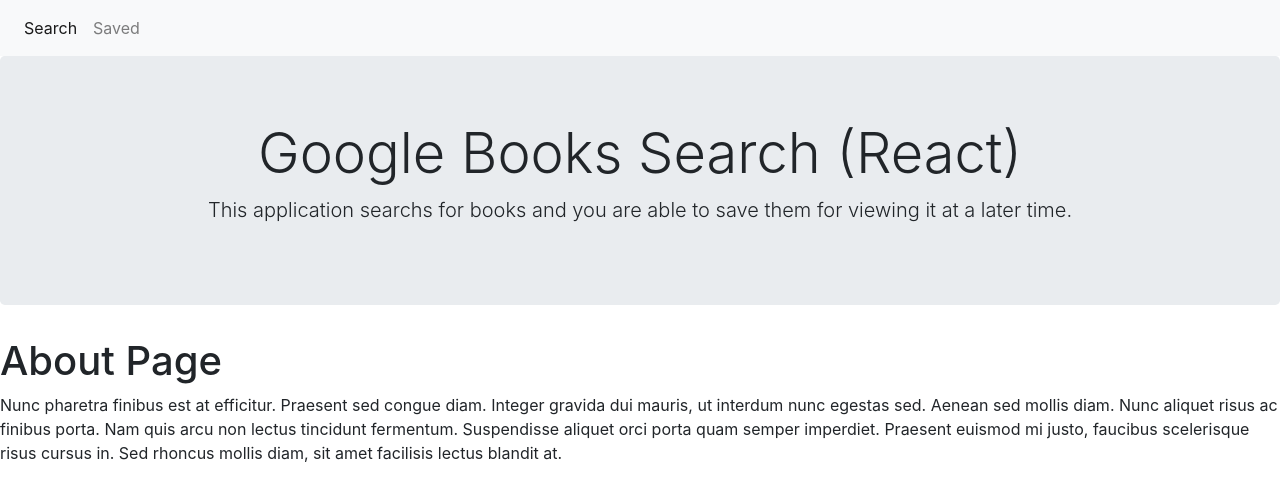
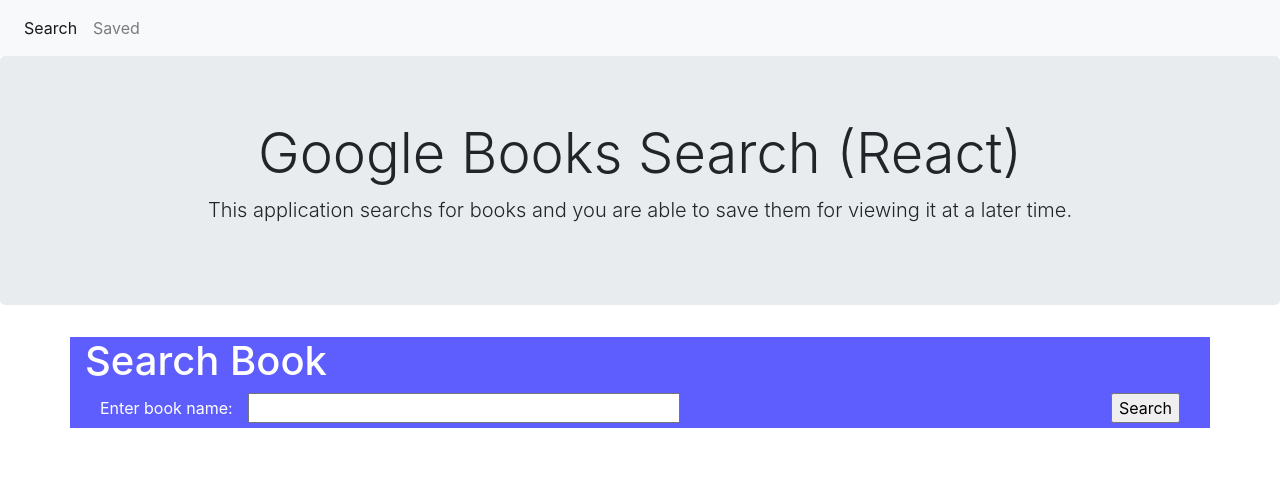
Before and after one commit to zachyingling/googlebookssearch-mern, a React (Create React App) app in the folder client/: page / in a window 1280 px wide. Shown: the top 500 px of the page. Built offline with nearby package versions, Linux system fonts and the light colour scheme.

Commit message:
changing the name to search container and adding the search container to the webpage

```diff
--- a/client/src/components/Results/index.js
+++ b/client/src/components/Results/index.js
@@ -0,0 +1,11 @@
+import React from "react";
+
+function Results () {
+  return (
+    <div>
+
+    </div>
+  );
+}
+
+export default Results;
--- /dev/null
+++ b/client/src/components/SearchContainer/index.js
@@ -0,0 +1,17 @@
+import React from "react";
+import "./style.css";
+
+function SearchContainer () {
+  return (
+    <div className="container" id="mainContainer">
+      <h1 className="text">Search Book</h1>
+      <form className="container">
+        <label for="bookName" className="text">Enter book name: </label>
+        <input type="text" id="bookName" name="bookName"/>
+        <input type="submit" id="searchBook" name="searchBook" value="Search" />
+      </form>
+    </div>
+  );
+}
+
+export default SearchContainer;
--- /dev/null
+++ b/client/src/components/SearchContainer/style.css
@@ -0,0 +1,16 @@
+#mainContainer {
+  background-color: rgba(0, 0, 255, 0.63);
+}
+
+.text {
+  color: white;
+}
+
+#bookName {
+  margin-left: 15px;
+  width: 40%;
+}
+
+#searchBook {
+  float: right;
+}
--- a/client/src/pages/Search.js
+++ b/client/src/pages/Search.js
@@ -1,19 +1,14 @@
 import React from "react";
+import SearchContainer from "../components/SearchContainer/index";
+import Results from "../components/Results/index";
 
 function Search () {
   return (
-    <div>
-      <h1>About Page</h1>
-      <p>
-        Nunc pharetra finibus est at efficitur. Praesent sed congue diam. Integer gravida dui
-        mauris, ut interdum nunc egestas sed. Aenean sed mollis diam. Nunc aliquet risus ac finibus
-        porta. Nam quis arcu non lectus tincidunt fermentum. Suspendisse aliquet orci porta quam
-        semper imperdiet. Praesent euismod mi justo, faucibus scelerisque risus cursus in. Sed
-        rhoncus mollis diam, sit amet facilisis lectus blandit at.
-      </p>
+    <div className="wrapper">
+      <SearchContainer/>
+      <Results/>
     </div>
   );
-
 }
 
 export default Search;
```
Also changed, not shown: client/src/components/Search/index.js (deleted), client/src/components/Search/style.css (deleted).
